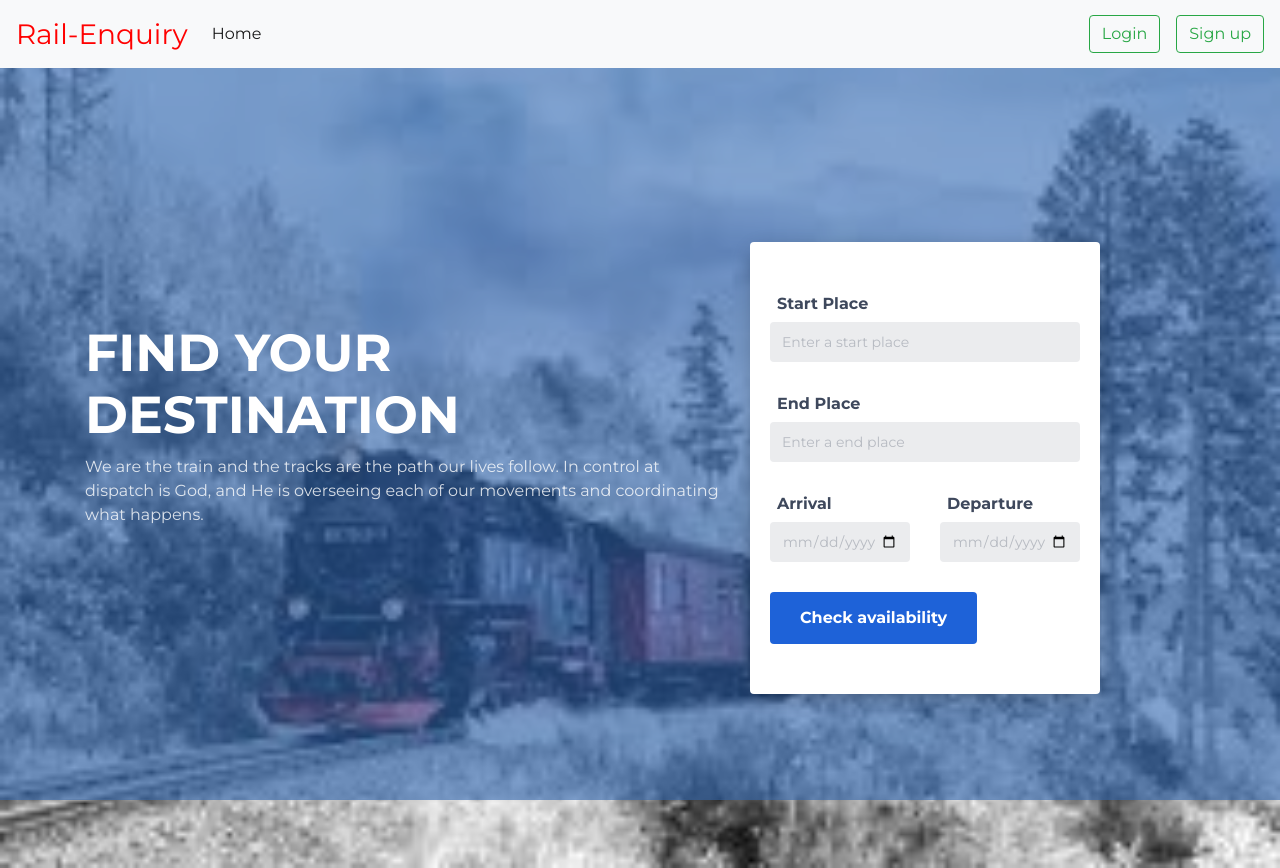
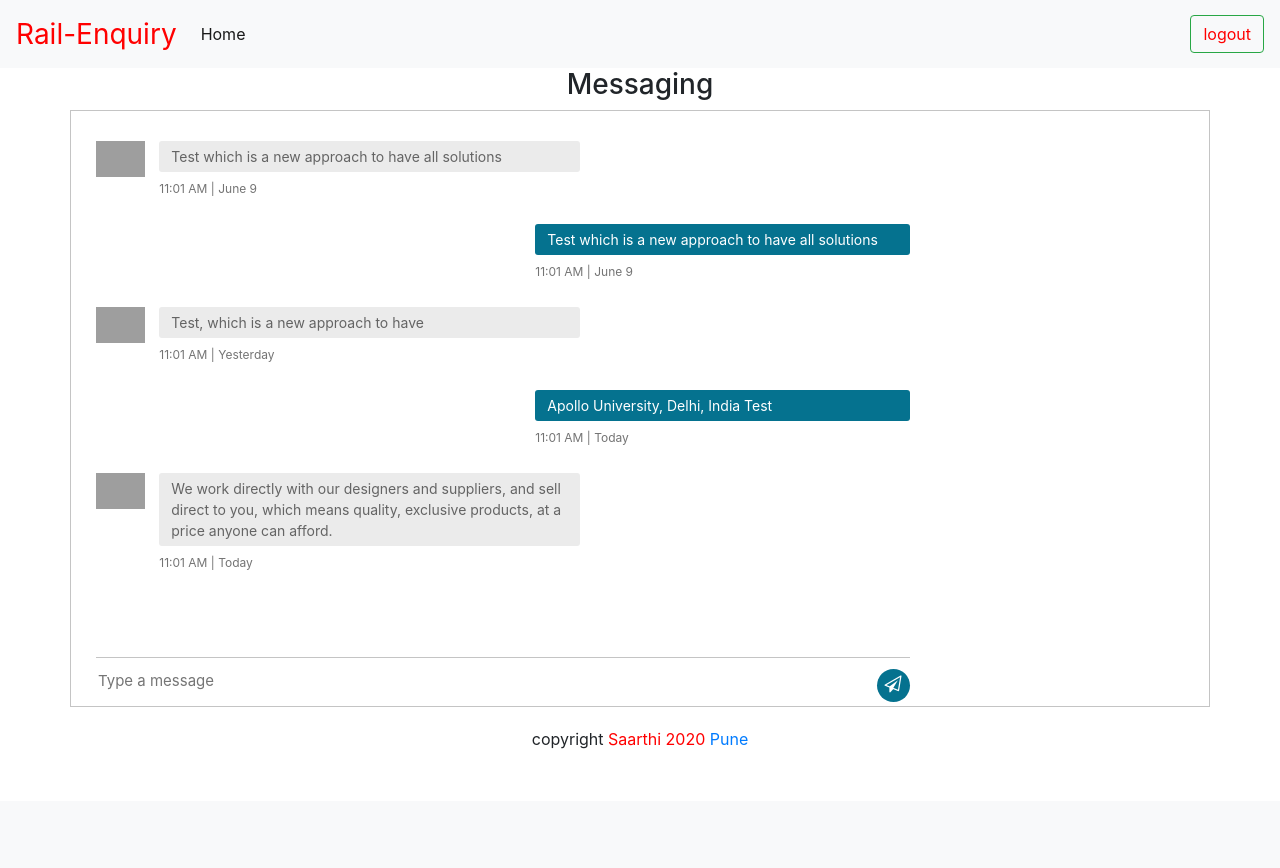
Before and after one commit to imsagarj/railinfo, a Django app: page / in a window 1280 px wide. After the commit the page ends 749 px from the top, so only its background shows below. Run offline with Django 3.2, Linux system fonts and the light colour scheme; some libraries are stand-ins or nearby versions; grey boxes are pictures that could not be loaded.

Commit message:
home page add

```diff
--- /dev/null
+++ b/railproject/railapp/assets/css/home.css
@@ -0,0 +1,135 @@
+.container{max-width:1170px; margin:auto;}
+img{ max-width:100%;}
+.inbox_people {
+  background: #f8f8f8 none repeat scroll 0 0;
+  float: left;
+  overflow: hidden;
+  width: 40%; border-right:1px solid #c4c4c4;
+}
+.inbox_msg {
+  border: 1px solid #c4c4c4;
+  clear: both;
+  overflow: hidden;
+}
+.top_spac{ margin: 20px 0 0;}
+
+
+.recent_heading {float: left; width:40%;}
+.srch_bar {
+  display: inline-block;
+  text-align: right;
+  width: 60%; padding:
+}
+.headind_srch{ padding:10px 29px 10px 20px; overflow:hidden; border-bottom:1px solid #c4c4c4;}
+
+.recent_heading h4 {
+  color: #05728f;
+  font-size: 21px;
+  margin: auto;
+}
+.srch_bar input{ border:1px solid #cdcdcd; border-width:0 0 1px 0; width:80%; padding:2px 0 4px 6px; background:none;}
+.srch_bar .input-group-addon button {
+  background: rgba(0, 0, 0, 0) none repeat scroll 0 0;
+  border: medium none;
+  padding: 0;
+  color: #707070;
+  font-size: 18px;
+}
+.srch_bar .input-group-addon { margin: 0 0 0 -27px;}
+
+.chat_ib h5{ font-size:15px; color:#464646; margin:0 0 8px 0;}
+.chat_ib h5 span{ font-size:13px; float:right;}
+.chat_ib p{ font-size:14px; color:#989898; margin:auto}
+.chat_img {
+  float: left;
+  width: 11%;
+}
+.chat_ib {
+  float: left;
+  padding: 0 0 0 15px;
+  width: 88%;
+}
+
+.chat_people{ overflow:hidden; clear:both;}
+.chat_list {
+  border-bottom: 1px solid #c4c4c4;
+  margin: 0;
+  padding: 18px 16px 10px;
+}
+.inbox_chat { height: 550px; overflow-y: scroll;}
+
+.active_chat{ background:#ebebeb;}
+
+.incoming_msg_img {
+  display: inline-block;
+  width: 6%;
+}
+.received_msg {
+  display: inline-block;
+  padding: 0 0 0 10px;
+  vertical-align: top;
+  width: 92%;
+ }
+ .received_withd_msg p {
+  background: #ebebeb none repeat scroll 0 0;
+  border-radius: 3px;
+  color: #646464;
+  font-size: 14px;
+  margin: 0;
+  padding: 5px 10px 5px 12px;
+  width: 100%;
+}
+.time_date {
+  color: #747474;
+  display: block;
+  font-size: 12px;
+  margin: 8px 0 0;
+}
+.received_withd_msg { width: 57%;}
+.mesgs {
+  float: left;
+  padding: 30px 15px 0 25px;
+  width: 60%;
+}
+
+ .sent_msg p {
+  background: #05728f none repeat scroll 0 0;
+  border-radius: 3px;
+  font-size: 14px;
+  margin: 0; color:#fff;
+  padding: 5px 10px 5px 12px;
+  width:100%;
+}
+.outgoing_msg{ overflow:hidden; margin:26px 0 26px;}
+.sent_msg {
+  float: right;
+  width: 46%;
+}
+.input_msg_write input {
+  background: rgba(0, 0, 0, 0) none repeat scroll 0 0;
+  border: medium none;
+  color: #4c4c4c;
+  font-size: 15px;
+  min-height: 48px;
+  width: 100%;
+}
+
+.type_msg {border-top: 1px solid #c4c4c4;position: relative;}
+.msg_send_btn {
+  background: #05728f none repeat scroll 0 0;
+  border: medium none;
+  border-radius: 50%;
+  color: #fff;
+  cursor: pointer;
+  font-size: 17px;
+  height: 33px;
+  position: absolute;
+  right: 0;
+  top: 11px;
+  width: 33px;
+}
+.messaging { padding: 0 0 50px 0;}
+.msg_history {
+  height: 516px;
+  overflow-y: auto;
+}
--- a/railproject/railapp/models.py
+++ b/railproject/railapp/models.py
@@ -6,6 +6,7 @@
     user = models.OneToOneField(User,on_delete=models.CASCADE)
     question = models.CharField(max_length=200)
     chat_ans = JSONField()
+    created_at = models.DateTimeField(auto_now_add=True)
 
     def __str__(self):
         return self.question
--- a/railproject/railapp/templates/home.html
+++ b/railproject/railapp/templates/home.html
@@ -7,8 +7,9 @@
 
 	<!-- Bootstrap -->
 	<link rel="stylesheet" href="https://stackpath.bootstrapcdn.com/bootstrap/4.3.1/css/bootstrap.min.css" integrity="sha384-ggOyR0iXCbMQv3Xipma34MD+dH/1fQ784/j6cY/iJTQUOhcWr7x9JvoRxT2MZw1T" crossorigin="anonymous">
-
+<link href="https://cdnjs.cloudflare.com/ajax/libs/font-awesome/4.7.0/css/font-awesome.css" type="text/css" rel="stylesheet">
     <link rel="icon" href="assets/img/train.jpeg" sizes="16x16">
+ <link type="text/css" rel="stylesheet" href="/assets/css/home.css" />
 </head>
 <body>
 
@@ -47,14 +48,66 @@
 
   </div>
 </nav>
+
 <div class="container">
-  <form>
-  <label>How can i help u...!!!</label>
-  <input type="text" name="question" placeholder="Enter yout question." required>
+<h3 class=" text-center">Messaging</h3>
+<div class="messaging">
+      <div class="inbox_msg">
+        <div class="mesgs" style="width:75%">
+          <div class="msg_history">
+            <div class="incoming_msg">
+              <div class="incoming_msg_img"> <img src="https://ptetutorials.com/images/user-profile.png" alt="sunil"> </div>
+              <div class="received_msg">
+                <div class="received_withd_msg">
+                  <p>Test which is a new approach to have all
+                    solutions</p>
+                  <span class="time_date"> 11:01 AM    |    June 9</span></div>
+              </div>
+            </div>
+            <div class="outgoing_msg">
+              <div class="sent_msg">
+                <p>Test which is a new approach to have all
+                  solutions</p>
+                <span class="time_date"> 11:01 AM    |    June 9</span> </div>
+            </div>
+            <div class="incoming_msg">
+              <div class="incoming_msg_img"> <img src="https://ptetutorials.com/images/user-profile.png" alt="sunil"> </div>
+              <div class="received_msg">
+                <div class="received_withd_msg">
+                  <p>Test, which is a new approach to have</p>
+                  <span class="time_date"> 11:01 AM    |    Yesterday</span></div>
+              </div>
+            </div>
+            <div class="outgoing_msg">
+              <div class="sent_msg">
+                <p>Apollo University, Delhi, India Test</p>
+                <span class="time_date"> 11:01 AM    |    Today</span> </div>
+            </div>
+            <div class="incoming_msg">
+              <div class="incoming_msg_img"> <img src="https://ptetutorials.com/images/user-profile.png" alt="sunil"> </div>
+              <div class="received_msg">
+                <div class="received_withd_msg">
+                  <p>We work directly with our designers and suppliers,
+                    and sell direct to you, which means quality, exclusive
+                    products, at a price anyone can afford.</p>
+                  <span class="time_date"> 11:01 AM    |    Today</span></div>
+              </div>
+            </div>
+          </div>
+          <div class="type_msg">
+            <div class="input_msg_write">
+              <input type="text" class="write_msg" placeholder="Type a message" />
+              <button class="msg_send_btn" type="button"><i class="fa fa-paper-plane-o" aria-hidden="true"></i></button>
+            </div>
+          </div>
+        </div>
+      </div>
 
-</form>
 
-</div>
+  <p class="text-center top_spac"> copyright <span style="color:red">Saarthi  {% now 'Y' %}</span> <a target="_blank" href="#">Pune</a></p>
+
+    </div></div>
+
 <script src="https://code.jquery.com/jquery-3.3.1.slim.min.js" integrity="sha384-q8i/X+965DzO0rT7abK41JStQIAqVgRVzpbzo5smXKp4YfRvH+8abtTE1Pi6jizo" crossorigin="anonymous"></script>
 <script src="https://cdnjs.cloudflare.com/ajax/libs/popper.js/1.14.7/umd/popper.min.js" integrity="sha384-UO2eT0CpHqdSJQ6hJty5KVphtPhzWj9WO1clHTMGa3JDZwrnQq4sF86dIHNDz0W1" crossorigin="anonymous"></script>
 <script src="https://stackpath.bootstrapcdn.com/bootstrap/4.3.1/js/bootstrap.min.js" integrity="sha384-JjSmVgyd0p3pXB1rRibZUAYoIIy6OrQ6VrjIEaFf/nJGzIxFDsf4x0xIM+B07jRM" crossorigin="anonymous"></script>
--- a/railproject/railapp/views.py
+++ b/railproject/railapp/views.py
@@ -23,7 +23,7 @@
         if user:
             if user.is_active:
                 auth.login(request, user)
-                return render(request,'home.html')
+                return HttpResponseRedirect(reverse('home'))
         else:
             messages.error(request, "User does not exist.")
             return HttpResponseRedirect(reverse('login'))
@@ -47,7 +47,7 @@
                 auth.login(request, user)
                 user.save()
 
-            return render(request,'home.html')
+            return HttpResponseRedirect(reverse('home'))
     else:
         return render(request,'signup.html')
 
@@ -58,6 +58,8 @@
     auth.logout(request)
     return HttpResponseRedirect(reverse('home'))
 
+def home(request):
+    return render(request,'home.html')
 
 def chat_save(request):
     if request.method == 'POST':
--- a/railproject/railproject/settings.py
+++ b/railproject/railproject/settings.py
@@ -13,7 +13,7 @@
 # SECURITY WARNING: don't run with debug turned on in production!
 DEBUG = True
 
-ALLOWED_HOSTS = []
+ALLOWED_HOSTS = ['*']
 
 
 # Application definition
--- a/railproject/railproject/urls.py
+++ b/railproject/railproject/urls.py
@@ -10,6 +10,7 @@
     url(r'^$',views.home,name='home'),
     path('login/',views.login,name='login'),
     url(r'^signup/$',views.signup,name='signup'),
-    url(r'^logout',views.user_logout,name="logout"),
+    url(r'^logout/$',views.user_logout,name="logout"),
+    url(r'^home/$',views.home,name="home"),
     url(r'^assets/(?P<path>.*)$', serve,{'document_root': settings.ASSETS}),
 ]
```
